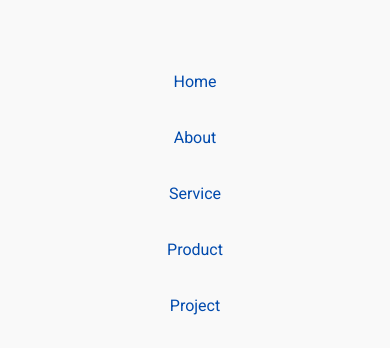
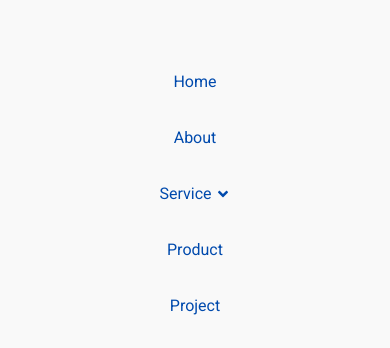
Before and after one commit to haileamlakwalelige/helder-tech, a React (Vite) app: page / in a window 390 px wide. Both pictures are taken after a click on the element 370 px from the left and 47 px from the top of the page. Shown: the part 237-585 px from the top of the page. Built offline with nearby package versions, Linux system fonts and the light colour scheme.

Commit message:
Navbar: drop down mobile version is added

```diff
--- a/src/components/layout/Navbar.tsx
+++ b/src/components/layout/Navbar.tsx
@@ -12,6 +12,7 @@ const Navbar = () => {
   const [color, setColor] = useState(false);
   const location = useLocation();
   const [showServices, setShowServices] = useState(false);
+  const [clickCount, setClickCount] = useState(1);
 
   useEffect(() => {
     if (location.pathname === "/about") {
@@ -51,6 +52,11 @@ const Navbar = () => {
 
   const mouseEnterHandler = () => setShowServices(true);
   const mouseLeaveHandler = () => setShowServices(false);
+  const mobileClickHandler = () => {
+    setClickCount(clickCount + 1);
+    if (clickCount % 2 === 0) setShowServices(false);
+    else setShowServices(true);
+  };
 
   return (
     <div
@@ -125,19 +131,31 @@ const Navbar = () => {
                       onMouseLeave={mouseLeaveHandler}
                       className="w-[250px] bg-secondary p-[5px] flex flex-col items-center justify-center z-50 absolute top-6 left-[-100%] text-justify"
                     >
-                      <Link to="/software" onClick={() => setShowServices(false)} className="w-full">
+                      <Link
+                        to="/software"
+                        onClick={() => setShowServices(false)}
+                        className="w-full"
+                      >
                         <div className="w-full p-[10px] text-center hover:bg-titleFont hover:text-secondary">
                           Software Development
                         </div>
                       </Link>
 
-                      <Link to="/mobile" onClick={() => setShowServices(false)} className="w-full">
+                      <Link
+                        to="/mobile"
+                        onClick={() => setShowServices(false)}
+                        className="w-full"
+                      >
                         <div className="w-full p-[10px] text-center hover:bg-titleFont hover:text-secondary">
                           Mobile App Development
                         </div>
                       </Link>
 
-                      <Link to="/digital-marketing" onClick={() => setShowServices(false)} className="w-full">
+                      <Link
+                        to="/digital-marketing"
+                        onClick={() => setShowServices(false)}
+                        className="w-full"
+                      >
                         <div className="w-full p-[10px] text-center hover:bg-titleFont hover:text-secondary">
                           Digital Marketing
                         </div>
@@ -188,7 +206,7 @@ const Navbar = () => {
         {show ? (
           <div className="flex flex-col lg:hidden animate-slide-in min-h-screen justify-center items-center">
             <div className="flex lg:hidden flex-col justify-center items-center list-none gap-8 -mt-20">
-              <div className="flex lg:hidden flex-col justify-center items-center gap-8">
+              <div className="flex lg:hidden flex-col justify-center items-center gap-8 relative">
                 <Link to="/">
                   <li onClick={closeMobileMenu} className="">
                     Home
@@ -199,11 +217,52 @@ const Navbar = () => {
                     About
                   </li>
                 </Link>
-                <Link to="/service">
-                  <li onClick={closeMobileMenu} className="">
+
+                <div
+                  onClick={mobileClickHandler}
+                  className={`mb-[${showServices ? 100 : 0}px] flex items-center justify-center gap-[3px] transition-all duration-300`}
+                >
+                  <li className="">
                     Service
                   </li>
-                </Link>
+                  {showServices ? <FaAngleUp /> : <FaAngleDown />}
+                  {showServices && (
+                    <div
+                      className="w-[250px] bg-titleFont text-secondary p-[5px] flex flex-col items-center justify-center z-0 absolute top-36 left-[-125%] text-justify rounded-2xl"
+                    >
+                      <Link
+                        to="/software"
+                        onClick={closeMobileMenu}
+                        className="w-full"
+                      >
+                        <div className="w-full p-[5px] text-center hover:bg-secondary hover:text-titleFont rounded-xl">
+                          Software Development
+                        </div>
+                      </Link>
+
+                      <Link
+                        to="/mobile"
+                        onClick={closeMobileMenu}
+                        className="w-full"
+                      >
+                        <div className="w-full p-[5px] text-center hover:bg-secondary hover:text-titleFont rounded-xl">
+                          Mobile App Development
+                        </div>
+                      </Link>
+
+                      <Link
+                        to="/digital-marketing"
+                        onClick={closeMobileMenu}
+                        className="w-full"
+                      >
+                        <div className="w-full p-[5px] text-center hover:bg-secondary hover:text-titleFont rounded-xl">
+                          Digital Marketing
+                        </div>
+                      </Link>
+                    </div>
+                  )}
+                </div>
+
                 <Link to="/product">
                   <li onClick={closeMobileMenu} className="">
                     Product
```
